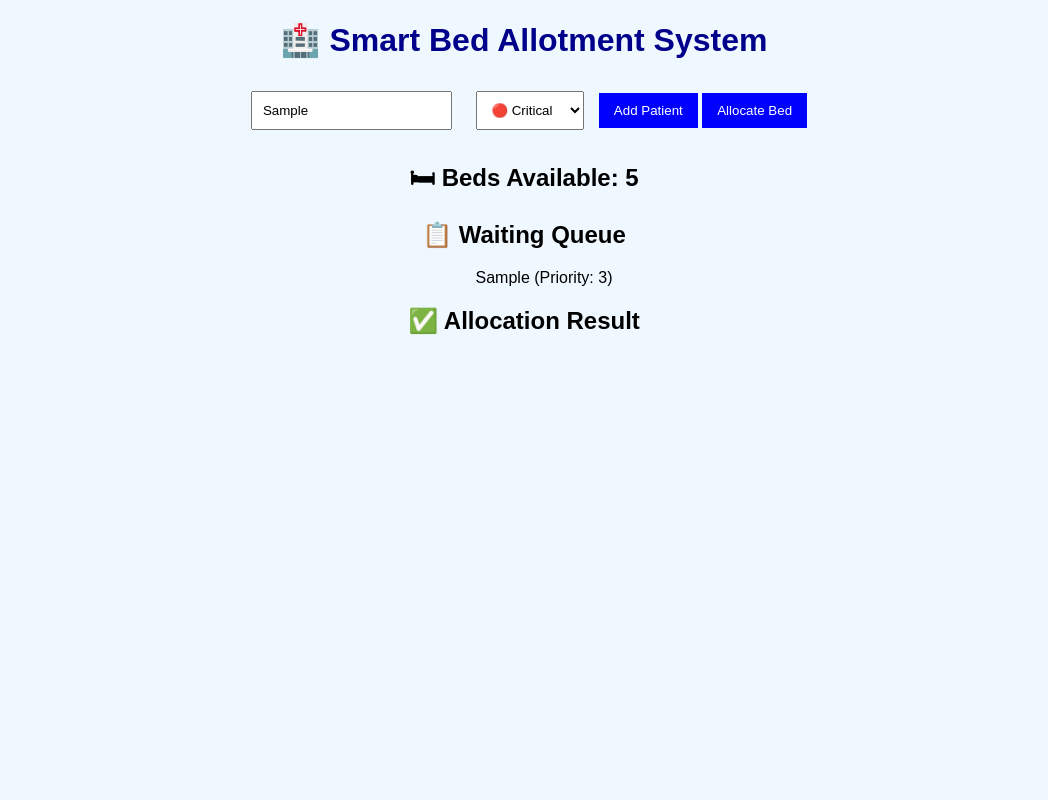
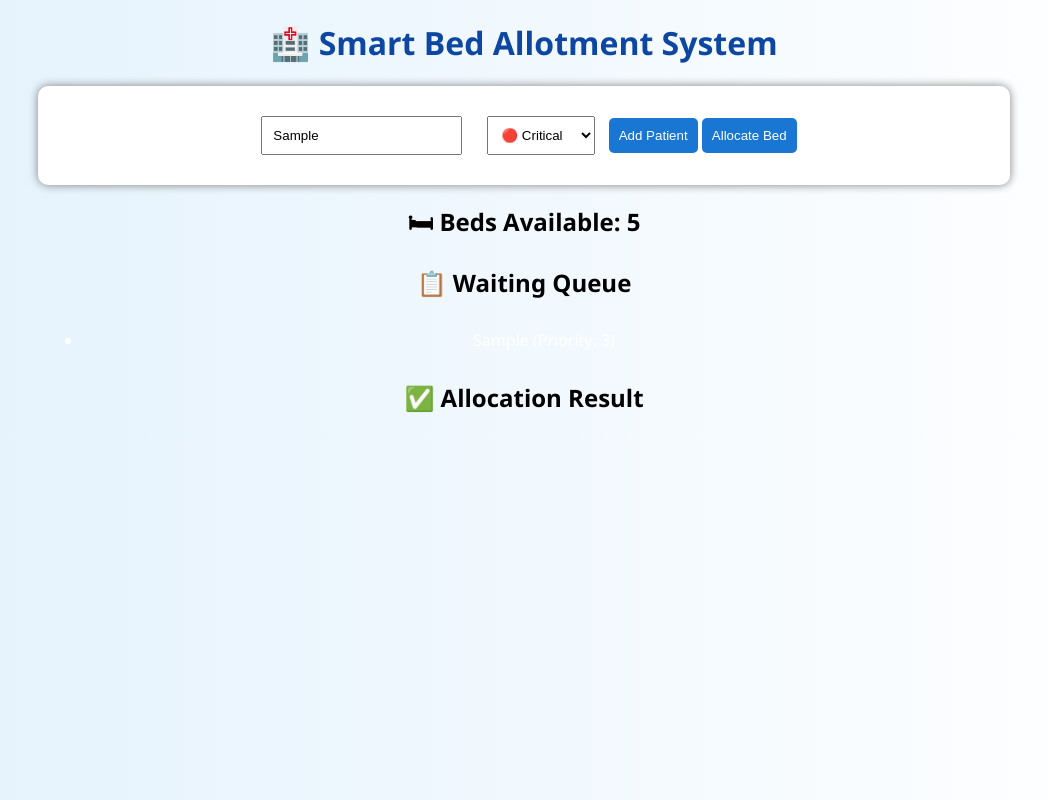
Before and after one commit to nikki-2207/Hospital-Bed-Allotment-System-Using-Priority-Queues, a plain HTML site: page index.html in a window 1280 px wide. Both pictures are taken after typing "Sample" into the empty fields and a click on the button "Add Patient". Shown: the whole page, without its empty margins (116-1164 px from the left). Drawn offline with Linux system fonts and the light colour scheme.

Commit message:
Update style.css

```diff
--- a/style.css
+++ b/style.css
@@ -1,15 +1,24 @@
 body {
-  font-family: Arial;
+  font-family: 'Segoe UI';
+  background: linear-gradient(to right, #e3f2fd, #ffffff);
   text-align: center;
-  background-color: #f0f8ff;
+}
+
+.container {
+  width: 80%;
+  margin: auto;
 }
 
 h1 {
-  color: darkblue;
+  color: #0d47a1;
 }
 
-.form {
+.card {
+  background: white;
+  padding: 20px;
   margin: 20px;
+  border-radius: 10px;
+  box-shadow: 0px 0px 10px gray;
 }
 
 input, select {
@@ -18,12 +27,24 @@ input, select {
 }
 
 button {
-  padding: 10px 15px;
-  background-color: blue;
+  padding: 10px;
+  background: #1976d2;
   color: white;
   border: none;
+  border-radius: 5px;
 }
 
-ul {
-  list-style: none;
+button:hover {
+  background: #0d47a1;
 }
+
+.queue, .result, .dashboard {
+  margin: 20px;
+}
+
+li {
+  padding: 10px;
+  margin: 5px;
+  border-radius: 5px;
+  color: white;
+}
```
